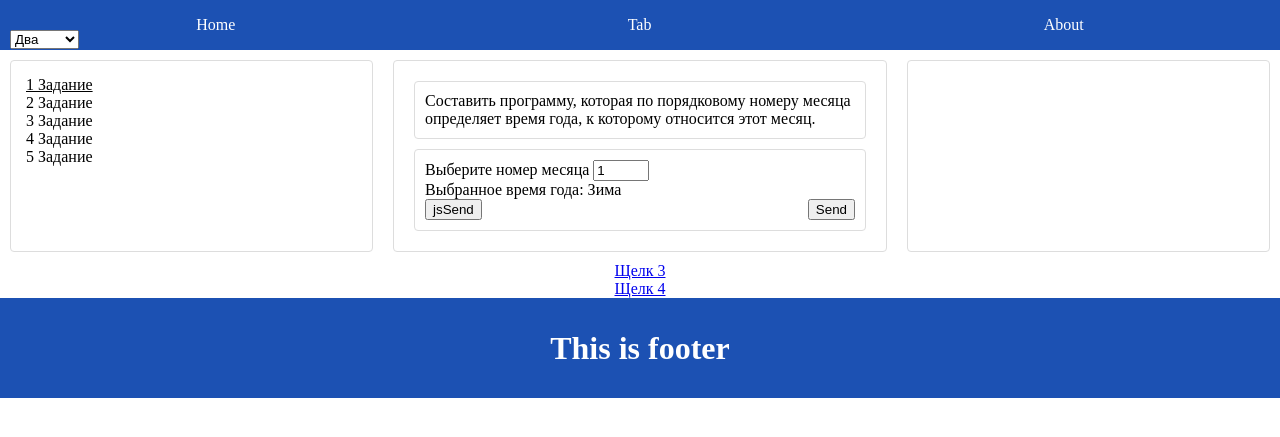
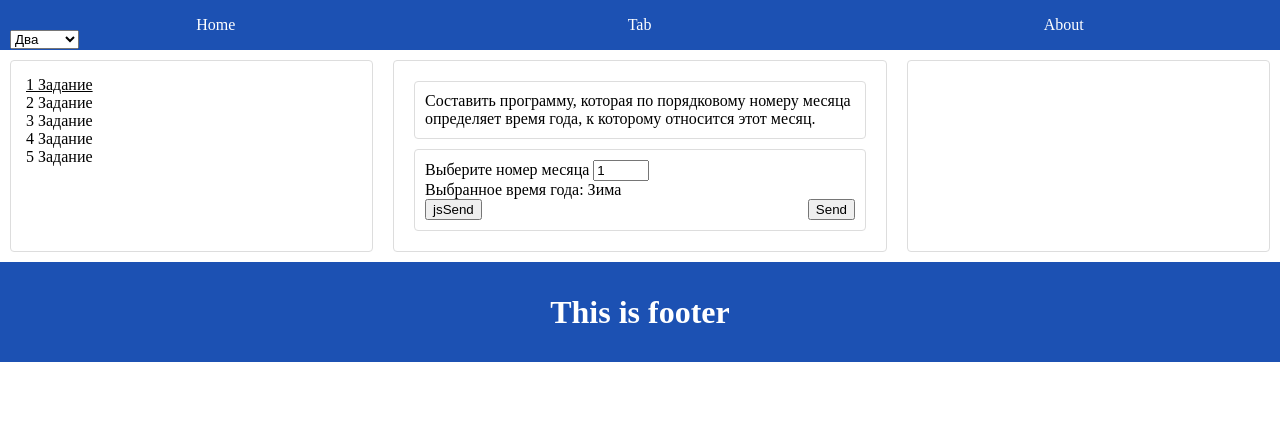
Before and after one commit to chrom9k/smthing, a PHP site: page / in a window 1280 px wide. Shown: the top 437 px of the page. Run offline with PHP 8.4, Linux system fonts and the light colour scheme.

Commit message:
New project.

```diff
--- a/application/content/content.phtml
+++ b/application/content/content.phtml
@@ -24,7 +24,7 @@
 </div>
 <div id="third" class="container content" style="display: none; height: 200px;">
     <a href="/application/ne/hochu/zamorachivatsya/3/1/index.php" target="_blank"><div>Щелк 1</div></a>
-    <a href="/application/ne/hochu/zamorachivatsya/3/2/index.php" target="_blank"><div>Щелк 2</div></a></div>
+    <a href="/application/ne/hochu/zamorachivatsya/3/2/index.php" target="_blank"><div>Щелк 2</div></a>
     <a href="/application/ne/hochu/zamorachivatsya/3/3/index.php" target="_blank"><div>Щелк 3</div></a>
     <a href="/application/ne/hochu/zamorachivatsya/3/4/index.php" target="_blank"><div>Щелк 4</div></a>
 </div>
```
